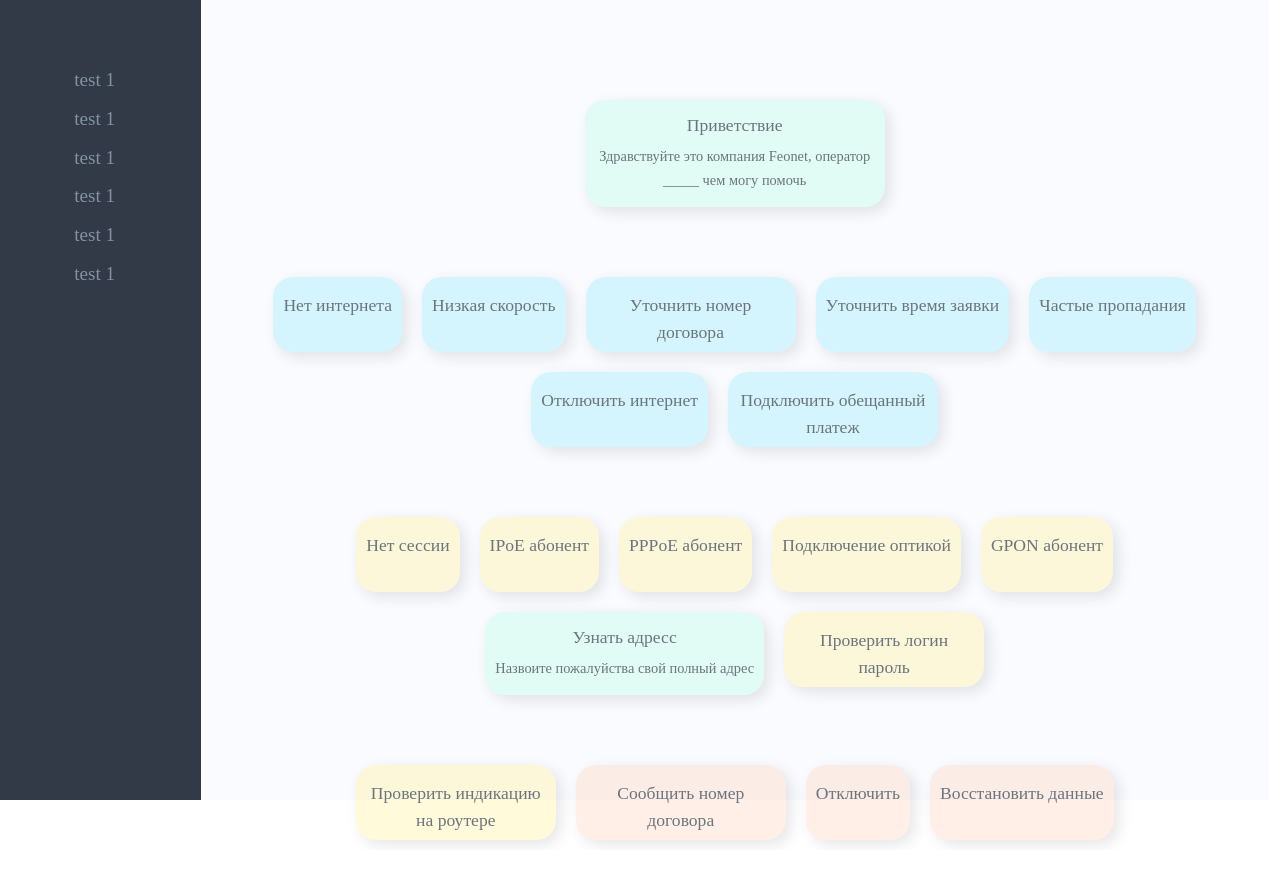
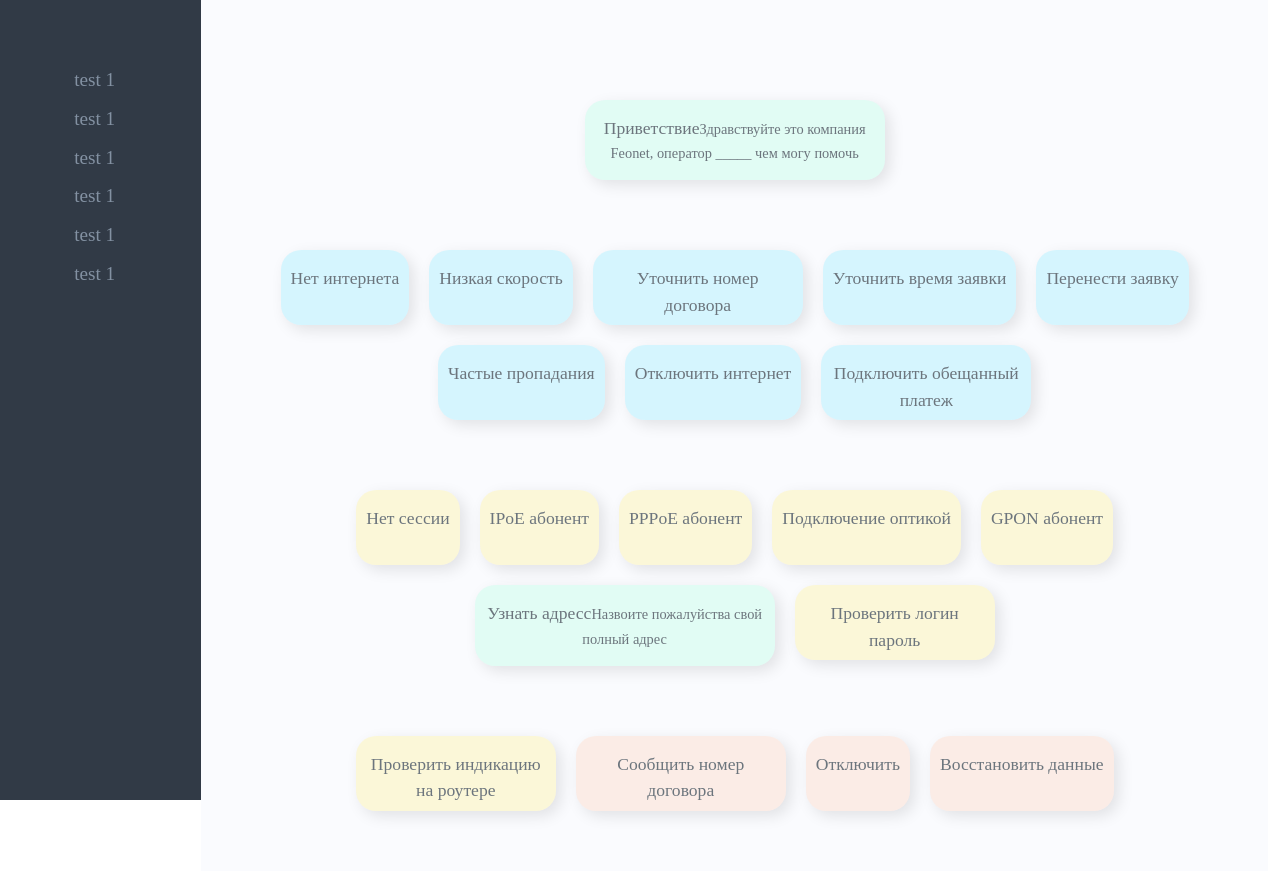
Before and after one commit to SpIIIII/interactiveCards, a React (Create React App) app: page / in a window 1280 px wide. Before the commit the page ends 850 px from the top, so only its background shows below. Built offline with nearby package versions, Linux system fonts and the light colour scheme; a web font is replaced by a local one.

Commit message:
added card selection

```diff
--- a/src/backend/graphs.js
+++ b/src/backend/graphs.js
@@ -1,19 +1,34 @@
 import allNodes from "./nodes";
 
 const copyNodes = { ...allNodes };
+let ecxlNodes = []
 
-function makeGraph(allNodes, nodes, tree) {
-  const chNodes = [];
+function excludeNodes(node){
+  console.log(node)
+  if (ecxlNodes.includes(node)) {
+    ecxlNodes = ecxlNodes.filter(x => x!==node)
+  }
+  else ecxlNodes.push(node)
+  console.log(ecxlNodes)
+}
+
+function makeGraph(allNodes, nodes, tree, excl = []) {
+  let chNodes = [];
+
+  nodes = nodes.filter(x=>!excl.includes(x))
   for (let node of nodes) {
-    let tempNodes = allNodes[node].child;
+    let tempNodes = []
+    if (node !== excl) {
+      tempNodes = allNodes[node].child
+    };
     chNodes.push(...tempNodes);
   }
   if (chNodes.length === 0) return tree;
   tree.push(chNodes);
-  return makeGraph(allNodes, chNodes, tree);
+  return makeGraph(allNodes, chNodes, tree, excl);
 }
 const graph = [];
 graph.push(["Приветствие"]);
-let resultGraph = makeGraph(copyNodes, ["Приветствие"], graph);
+let resultGraph = makeGraph(copyNodes, ["Приветствие"], graph, ecxlNodes);
 
-export default resultGraph;
+export {resultGraph, excludeNodes, ecxlNodes};
--- a/src/backend/nodes.js
+++ b/src/backend/nodes.js
@@ -5,6 +5,7 @@ const speachNodes = {
         "Низкая скорость",
         "Уточнить номер договора",
         "Уточнить время заявки",
+        "Перенести заявку",
         "Частые пропадания",
         "Отключить интернет",
         "Подключить обещанный платеж"
@@ -19,19 +20,18 @@ const speachNodes = {
     }
   };
 
-
   const reqNodes = {
     "Нет интернета": {
     child: ["Нет сессии", "IPoE абонент", "PPPoE абонент", "Подключение оптикой", "GPON абонент"],
     text: "",
     type: 4
   },
-
   "Низкая скорость": { child: [], text: "", type: 4 },
+  "Перенести заявку": { child: [], text: "", type: 4 },
   "Уточнить номер договора": { child: ["Узнать адресc"], text: "", type: 4 },
   "Уточнить время заявки": { child: [], text: "", type: 4 },
   "Частые пропадания": { child: [], text: "", type: 4 },
-  "Отключить интернет": { child: ["Проверить логин пароль"], text: "Попросить абонента назвать данные логина и пароля указанные в договоре", type: 4 },
+  "Отключить интернет": { child: ["Проверить логин пароль"], text: "", type: 4 },
   "Подключить обещанный платеж": { child: [], text: "", type: 4 },
   };
 
--- a/src/pages/mainCard.js
+++ b/src/pages/mainCard.js
@@ -1,9 +1,12 @@
-import React, { useEffect } from "react";
+import React, { useState } from "react";
 import Node from "./nodes/nodes";
 import allNodes from "../backend/nodes";
-import resultGraph from "../backend/graphs";
+import {resultGraph, ecxlNodes} from "../backend/graphs";
 
 function MainCard() {
+  useState(()=>{
+    console.log("render")
+  },[ecxlNodes])
   let rows = [];
   for (let r of resultGraph) {
     let nods = [];
--- a/src/pages/nodes/nodes.js
+++ b/src/pages/nodes/nodes.js
@@ -1,45 +1,33 @@
-import React from "react";
+import React, {useRef} from "react";
+import {excludeNodes} from "../../backend/graphs"
 
-function NodeResp(props) {
+
+function Node(props) {
+  const thisElRef = useRef()
+  const hovered = ()=>{
+    if (thisElRef.current.classList.contains("nodeHovered"))  thisElRef.current.classList.remove("nodeHovered")
+    else thisElRef.current.classList.add("nodeHovered")
+  }
+  const selected = (x)=>{
+    console.log(x.target.textContent)
+    if (thisElRef.current.classList.contains("nodeSelected"))  {
+
+      thisElRef.current.classList.remove("nodeSelected")
+    }
+    else {
+      thisElRef.current.classList.add("nodeSelected")
+    }
+    excludeNodes(x.target.textContent)
+  }
+  const cl = ["nodeResponse", "nodeFact", "nodeАсt", "nodeReq" ]
+  let classes = "col-md-auto node " + cl[props.type-1]
+
   return (
-    <div className="col-md-auto nodeResponse node">
-      <h6 className="header_style node_header_color">{props.title}</h6>
+    <div className={classes} onMouseEnter={hovered} onClick={selected} onMouseLeave={hovered} ref={thisElRef}>
+      <span className=" header_style node_header_color">{props.title}</span>
       <span className="node_text_color text_style">{props.text}</span>
     </div>
   );
 }
-function NodeReq(props) {
-  return (
-    <div className="nodeReq col-md-auto node">
-      <span className=" header_style node_header_color">{props.title}</span>
-    </div>
-  );
-}
-function NodeFact(props) {
-  return (
-    <div className="col-md-auto nodeFact node">
-      <span className="header_style node_header_color">{props.title}</span>
-    </div>
-  );
-}
-function NodeАсt(props) {
-  return (
-    <div className="nodeАсt col-md-auto node">
-      <span className=" header_style node_header_color">{props.title}</span>
-    </div>
-  );
-}
-
-function Node(props) {
-  if (props.type === 1) {
-    return <NodeResp title={props.title} text={props.text} />;
-  } else if (props.type === 2) {
-    return <NodeFact title={props.title} />;
-  } else if (props.type === 3) {
-    return <NodeАсt title={props.title} />;
-  } else if (props.type === 4) {
-    return <NodeReq title={props.title} />;
-  }
-}
 
 export default Node;
--- a/src/styles/mainCard.css
+++ b/src/styles/mainCard.css
@@ -1,5 +1,5 @@
 .mainCard {
-    height: 100vh;
+    height: 100%;
     padding-top: 5vh;
     /* position: absolute; */
     background-color: #fafbfe;
--- a/src/styles/node.css
+++ b/src/styles/node.css
@@ -35,7 +35,17 @@
   box-shadow: 5px 5px 15px rgba(0, 0, 0, 0.1);
 }
 
+.nodeHovered{
+  scale: 1.05;
+}
+
+.nodeSelected{
+  scale: 1.05;
+}
+
+
 .node {
+  transition: all 0.2s;
   padding: 15px 10px;
 }
 
```
